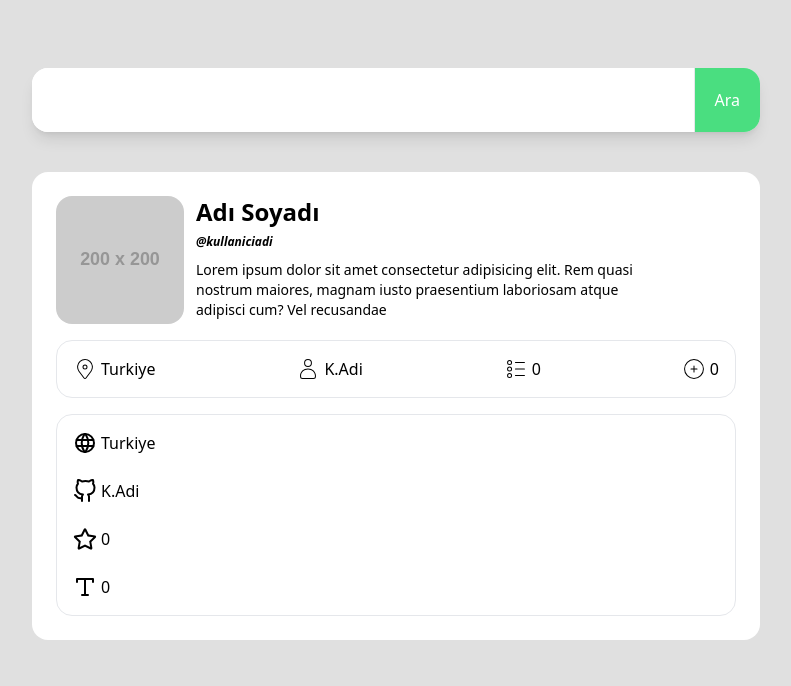
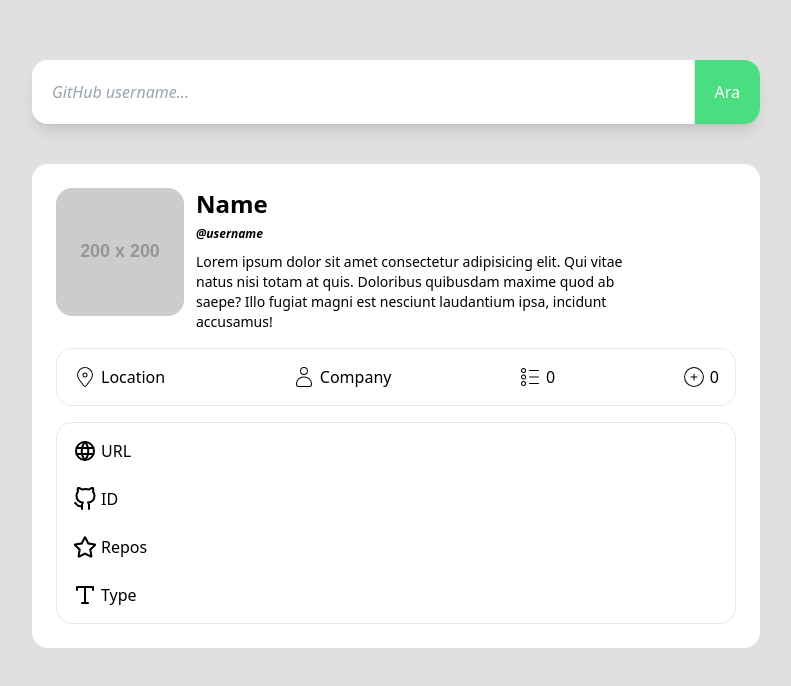
Before and after one commit to gorkemuveyk/github_finder, a React (Vite) app: page / in a window 1280 px wide. Shown: the part 110-796 px from the top of the page, without its empty margins (244-1035 px from the left). Built offline with nearby package versions, Linux system fonts and the light colour scheme.

Commit message:
completed project

```diff
--- a/src/App.jsx
+++ b/src/App.jsx
@@ -1,11 +1,14 @@
+import { useEffect, useState } from "react";
 import SearchInput from "./components/SearchInput";
 import UserInfo from "./components/UserInfo";
 
 function App() {
+  const [userData, setUserData] = useState({});
+
   return (
     <div className="flex flex-col gap-10 justify-center items-center h-screen p-5 max-w-3xl mx-auto">
-      <SearchInput />
-      <UserInfo />
+      <SearchInput setUserData={setUserData} />
+      <UserInfo userData={userData} />
     </div>
   );
 }
--- a/src/components/SearchInput.jsx
+++ b/src/components/SearchInput.jsx
@@ -1,13 +1,32 @@
-import React from "react";
+import React, { useState } from "react";
 
-const SearchInput = () => {
+const SearchInput = ({ setUserData }) => {
+  const [username, setUsername] = useState("");
+
+  const handleChangeInput = (data) => {
+    if (data === "") return;
+    setUsername(data);
+  };
+
+  const getUserData = () => {
+    if (username === "") return;
+    fetch(`https://api.github.com/users/${username}`)
+      .then((res) => res.json())
+      .then((data) => setUserData(data));
+  };
+
   return (
     <div className="w-full mt-32 shadow-lg bg-white rounded-2xl flex">
       <input
         type="text"
-        className="p-5 rounded-l-2xl outline-none border-none w-full"
+        onChange={(e) => handleChangeInput(e.target.value)}
+        placeholder="GitHub username..."
+        className="placeholder:italic p-5 rounded-l-2xl outline-none border-none w-full"
       />
-      <button className="p-5 rounded-r-2xl border-l bg-green-400 text-white">
+      <button
+        onClick={getUserData}
+        className="p-5 rounded-r-2xl border-l bg-green-400 text-white"
+      >
         Ara
       </button>
     </div>
--- a/src/components/UserInfo.jsx
+++ b/src/components/UserInfo.jsx
@@ -3,12 +3,12 @@ import UserText from "./UserText";
 import UserLocation from "./UserLocation";
 import UserSocials from "./UserSocials";
 
-const UserInfo = () => {
+const UserInfo = ({ userData }) => {
   return (
     <div className="bg-white w-full rounded-2xl p-6">
-      <UserText />
-      <UserLocation />
-      <UserSocials />
+      <UserText userData={userData} />
+      <UserLocation userData={userData} />
+      <UserSocials userData={userData} />
     </div>
   );
 };
--- a/src/components/UserLocation.jsx
+++ b/src/components/UserLocation.jsx
@@ -6,20 +6,26 @@ import {
   CiUser,
 } from "react-icons/ci";
 
-const UserLocation = () => {
+const UserLocation = ({ userData }) => {
   return (
     <div className="mt-4 text-xs md:text-base flex justify-between items-center border p-1 rounded-2xl">
       <div className="flex items-center gap-1 p-3 justify-center rounded-2xl">
-        <CiLocationOn className="size-6" /> <span>Turkiye</span>
+        <CiLocationOn className="size-6" />{" "}
+        <span>
+          {userData.location ? userData.location.split(" ")[0] : "Location"}
+        </span>
       </div>
       <div className="flex items-center gap-1 p-3 justify-center rounded-2xl">
-        <CiUser className="size-6" /> <span>K.Adi</span>
+        <CiUser className="size-6" />{" "}
+        <span>{userData.company ? userData.company : "Company"}</span>
       </div>
       <div className="flex items-center gap-1 p-3 justify-center rounded-2xl">
-        <CiCircleList className="size-6" /> <span>0</span>
+        <CiCircleList className="size-6" />{" "}
+        <span>{userData.followers ? userData.followers : 0}</span>
       </div>
       <div className="flex items-center gap-1 p-3 justify-center rounded-2xl">
-        <CiCirclePlus className="size-6" /> <span>0</span>
+        <CiCirclePlus className="size-6" />{" "}
+        <span>{userData.following ? userData.following : 0}</span>
       </div>
     </div>
   );
--- a/src/components/UserSocials.jsx
+++ b/src/components/UserSocials.jsx
@@ -4,20 +4,24 @@ import { FiGithub } from "react-icons/fi";
 import { LuType } from "react-icons/lu";
 import { TbWorld } from "react-icons/tb";
 
-const UserSocials = () => {
+const UserSocials = ({ userData }) => {
   return (
     <div className="mt-4 flex flex-col justify-between items-start border p-1 rounded-2xl">
       <div className="flex items-center gap-1 p-3 justify-center rounded-2xl">
-        <TbWorld className="size-6" /> <span>Turkiye</span>
+        <TbWorld className="size-6" />{" "}
+        <span>{userData.html_url ? userData.html_url : "URL"}</span>
       </div>
       <div className="flex items-center gap-1 p-3 justify-center rounded-2xl">
-        <FiGithub className="size-6" /> <span>K.Adi</span>
+        <FiGithub className="size-6" />{" "}
+        <span>{userData.id ? userData.id : "ID"}</span>
       </div>
       <div className="flex items-center gap-1 p-3 justify-center rounded-2xl">
-        <FaRegStar className="size-6" /> <span>0</span>
+        <FaRegStar className="size-6" />{" "}
+        <span>{userData.public_repos ? userData.public_repos : "Repos"}</span>
       </div>
       <div className="flex items-center gap-1 p-3 justify-center rounded-2xl">
-        <LuType className="size-6" /> <span>0</span>
+        <LuType className="size-6" />{" "}
+        <span>{userData.type ? userData.type : "Type"}</span>
       </div>
     </div>
   );
--- a/src/components/UserText.jsx
+++ b/src/components/UserText.jsx
@@ -1,21 +1,29 @@
 import React from "react";
 
-const UserText = () => {
+const UserText = ({ userData }) => {
   return (
     <div className="flex flex-col md:flex-row gap-3 justify-between sm:justify-around md:justify-start">
       <div className="w-32 h-32">
         <img
-          src="https://placehold.co/200x200"
+          src={
+            userData.avatar_url
+              ? userData.avatar_url
+              : "https://placehold.co/200x200"
+          }
           className="w-full h-full rounded-2xl"
         />
       </div>
       <div className="w-full md:w-8/12">
-        <h2 className="text-2xl font-bold">Adı Soyadı</h2>
-        <span className="text-xs italic font-semibold">@kullaniciadi</span>
+        <h2 className="text-2xl font-bold">
+          {userData.name ? userData.name : "Name"}
+        </h2>
+        <span className="text-xs italic font-semibold">
+          @{userData.login ? userData.login : "username"}
+        </span>
         <p className="text-sm mt-2">
-          Lorem ipsum dolor sit amet consectetur adipisicing elit. Rem quasi
-          nostrum maiores, magnam iusto praesentium laboriosam atque adipisci
-          cum? Vel recusandae
+          {userData.bio
+            ? userData.bio
+            : "Lorem ipsum dolor sit amet consectetur adipisicing elit. Qui vitae natus nisi totam at quis. Doloribus quibusdam maxime quod ab saepe? Illo fugiat magni est nesciunt laudantium ipsa, incidunt accusamus!"}
         </p>
       </div>
     </div>
```
Also changed, not shown: src/main.jsx (+7 -7 lines).
